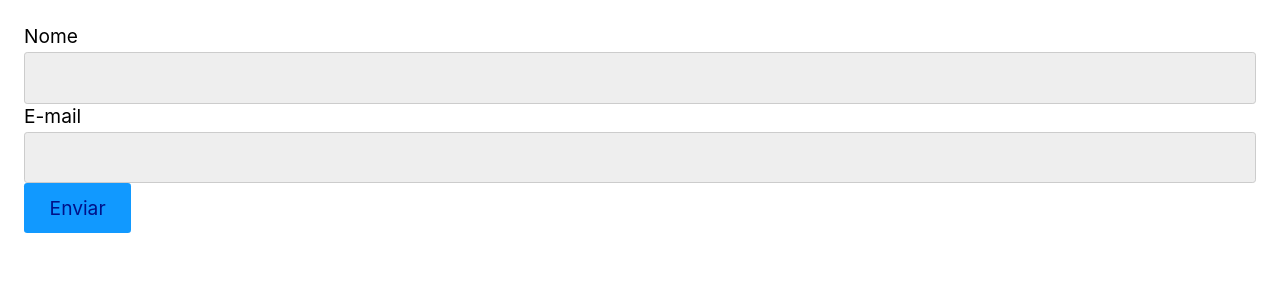
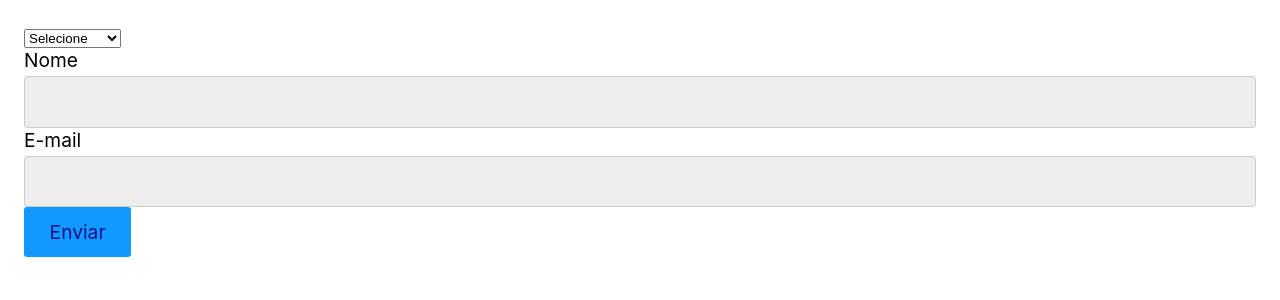
Before and after one commit to Pavanelli7/React, a React (Vite) app in the folder ferramentas-de-automacao/: page / in a window 1280 px wide. Shown: the top 300 px of the page. Built offline with nearby package versions, Linux system fonts and the light colour scheme.

Commit message:
Tópico/form/Componentes Select

```diff
--- a/ferramentas-de-automacao/src/App.jsx
+++ b/ferramentas-de-automacao/src/App.jsx
@@ -1,14 +1,15 @@
 import React from "react";
 import Input from "./Form/Input";
-
-const coresArray = ['azul', 'roxo', 'laranja', 'verde', 'vermelho', 'cinza'];
+import Select from "./Form/Select";
 
 const App = () => {
   const [nome, setNome] = React.useState('');
   const [email, setEmail] = React.useState('');
+  const [produto, setProduto] = React.useState('');
 
   return (
     <form>
+      <Select options={['smartphone', 'Tablet Verde']} value={produto} setValue={setProduto} />
       <Input id="nome" label='Nome' value={nome} setValue={setNome} />
       <Input id="email" label="E-mail" value={email} setValue={setEmail} required />
       <button>Enviar</button>
--- /dev/null
+++ b/ferramentas-de-automacao/src/Form/Select.jsx
@@ -0,0 +1,16 @@
+import React from 'react'
+
+const Select = ({ options, value, setValue }) => {
+  return (
+    <>
+      <select value={value} onChange={({ target }) => setValue(target.value)}>
+        <option value="" disabled>Selecione</option>
+        {options.map(option => (
+          <option key={option} value={option}>{option}</option>
+        ))}
+      </select>
+    </>
+  )
+}
+
+export default Select
```
